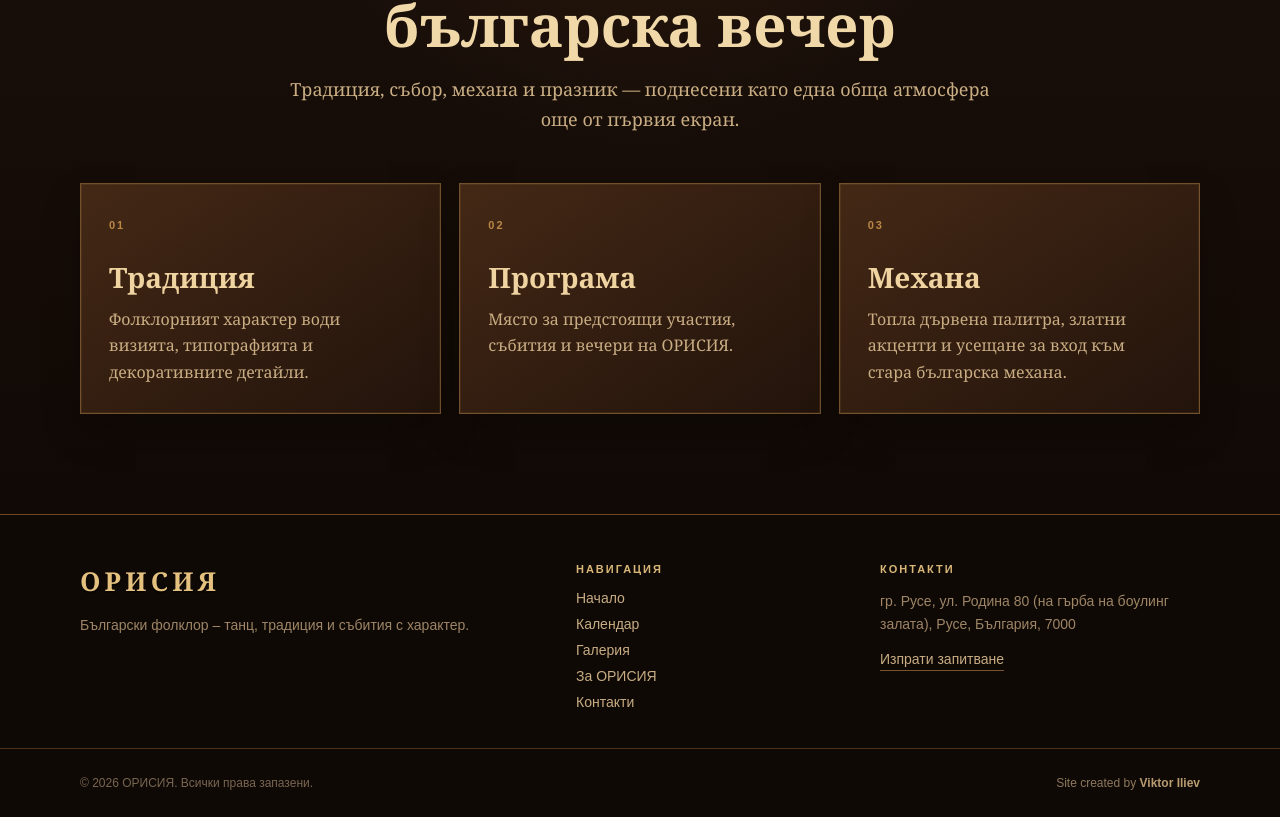
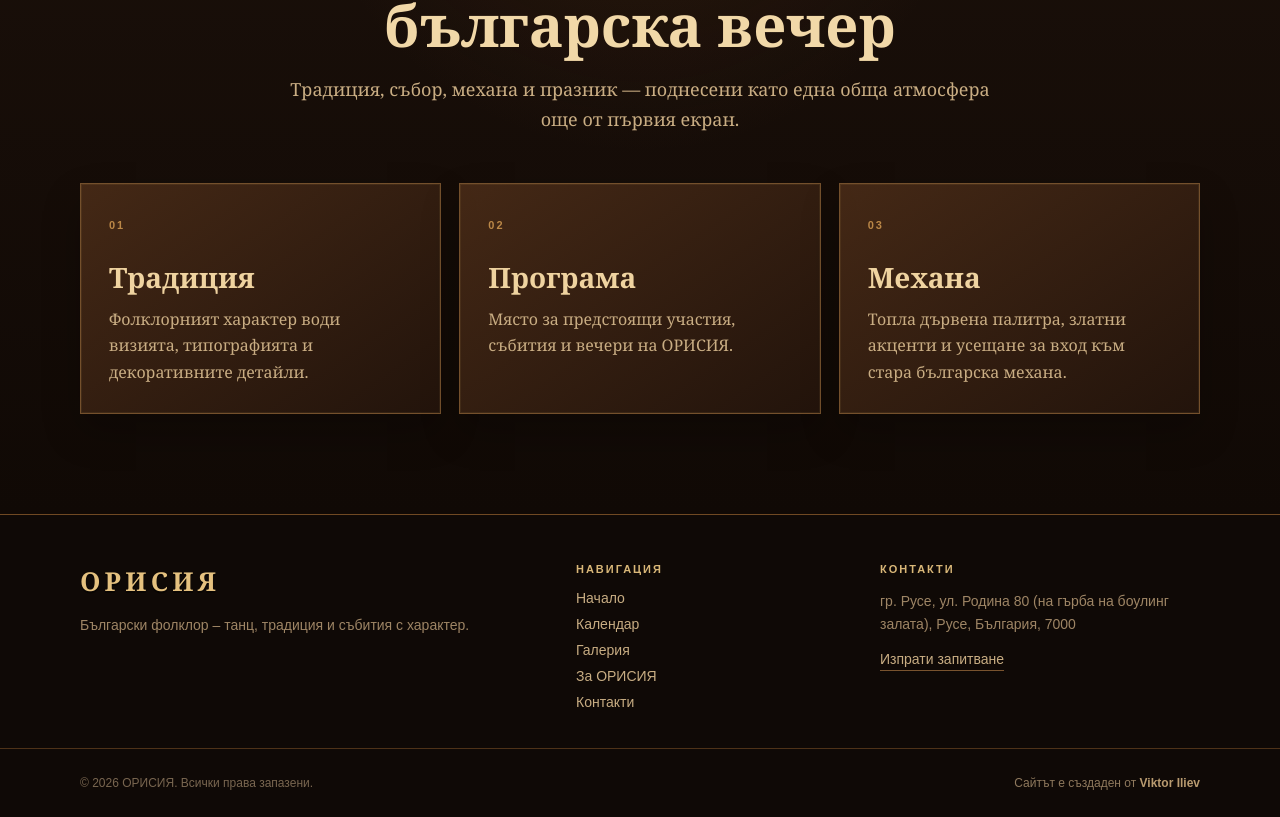
Before and after one commit to viktor132607/Orisia.Client, a Next.js app: page / in a window 1280 px wide. Shown: the part 1210-2027 px from the top of the page. Built offline with nearby package versions, Linux system fonts and the light colour scheme.

Commit message:
Complete footer language switching

```diff
--- a/src/components/Footer.tsx
+++ b/src/components/Footer.tsx
@@ -12,7 +12,7 @@ export default function Footer() {
     <footer className={styles.footer}>
       <div className={`container ${styles.main}`}>
         <div className={styles.brandBlock}>
-          <Link href="/" className={styles.brand}>ОРИСИЯ</Link>
+          <Link href="/" className={styles.brand}>{isBg ? "ОРИСИЯ" : "ORISIA"}</Link>
           <p className={styles.description}>{isBg ? "Български фолклор – танц, традиция и събития с характер." : "Bulgarian folklore – dance, tradition and events with character."}</p>
         </div>
 
@@ -38,7 +38,7 @@ export default function Footer() {
         <div className={`container ${styles.bottomInner}`}>
           <span>{isBg ? "© 2026 ОРИСИЯ. Всички права запазени." : "© 2026 ORISIA. All rights reserved."}</span>
           <span className={styles.creator}>
-            Site created by <a href="https://viktor-iliev.site/portfolio/" target="_blank" rel="noreferrer"><strong>Viktor Iliev</strong></a>
+            {isBg ? "Сайтът е създаден от " : "Site created by "}<a href="https://viktor-iliev.site/portfolio/" target="_blank" rel="noreferrer"><strong>Viktor Iliev</strong></a>
           </span>
         </div>
       </div>
```
